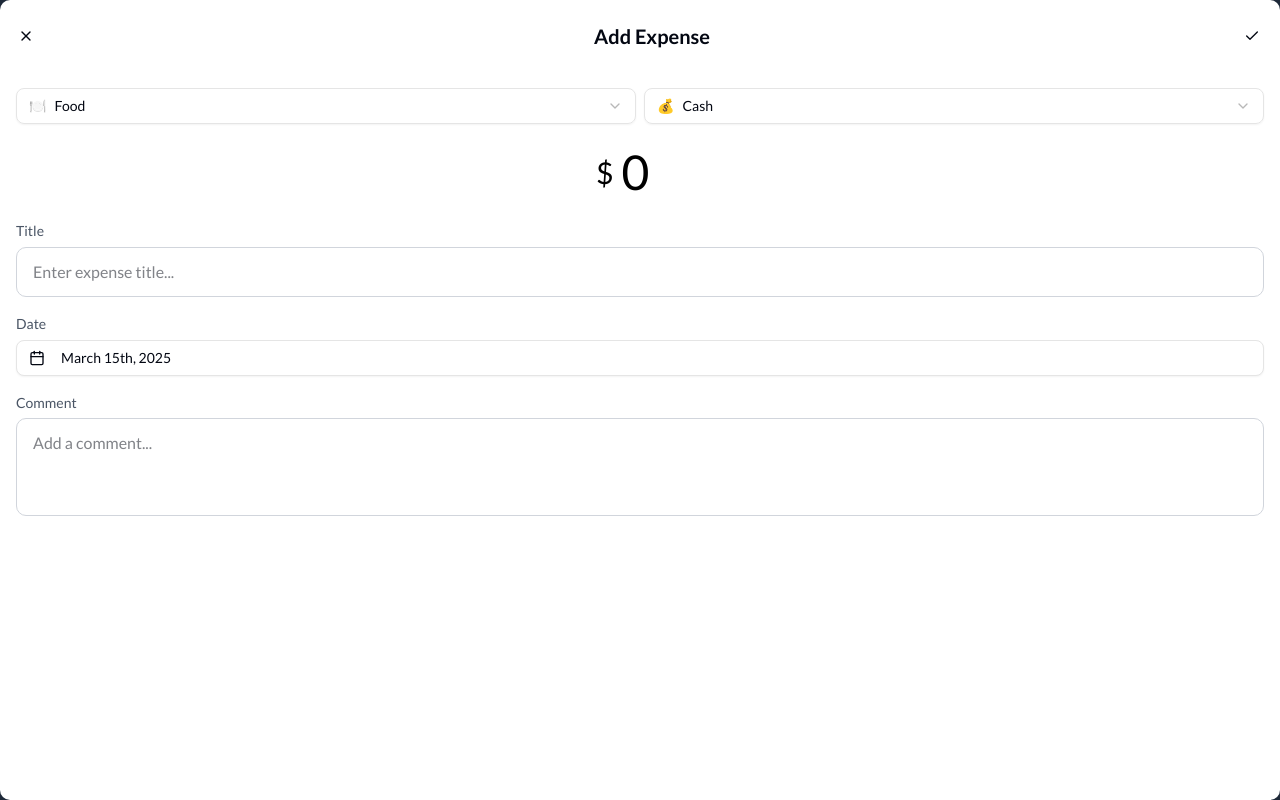
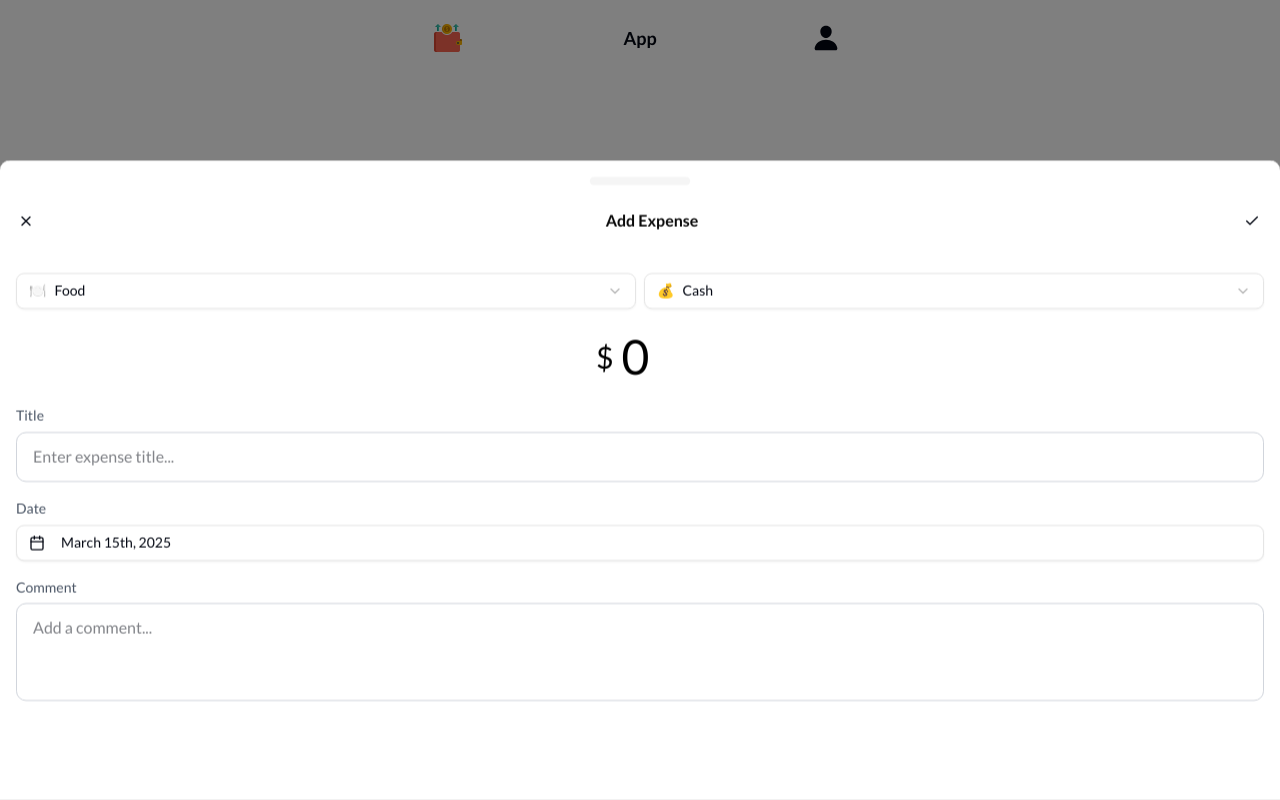
Before and after one commit to sujitIwale/track-wealth, a React (Vite) app: page /expense in a window 1280 px wide. Built offline with nearby package versions, Linux system fonts and the light colour scheme.

Commit message:
feature: adding overview chart section

```diff
--- a/package.json
+++ b/package.json
@@ -10,6 +10,7 @@
     "preview": "vite preview"
   },
   "dependencies": {
+    "@radix-ui/react-dialog": "^1.1.6",
     "@radix-ui/react-dropdown-menu": "^2.1.6",
     "@radix-ui/react-popover": "^1.1.6",
     "@radix-ui/react-select": "^2.1.6",
@@ -33,7 +34,8 @@
     "sonner": "^2.0.1",
     "tailwind-merge": "^3.0.2",
     "tailwindcss": "^4.0.0",
-    "tailwindcss-animate": "^1.0.7"
+    "tailwindcss-animate": "^1.0.7",
+    "vaul": "^1.1.2"
   },
   "devDependencies": {
     "@eslint/js": "^9.21.0",
--- a/src/api/expense.ts
+++ b/src/api/expense.ts
@@ -4,6 +4,9 @@ import client from "./client";
 
 interface GetExpnesesQuery {
   limit?: number;
+  from?: string;
+  to?: string;
+  order?: "asc" | "desc";
 }
 
 export  const expensesApi = {
@@ -14,6 +17,7 @@ export  const expensesApi = {
     return response.data.data;
   },
   createExpense: async (data: ExpenseBase) => {
+    console.log({ data });
     const response = await client.post("/expense/create", data);
     return response.data;
   },
@@ -36,12 +40,15 @@ export  const expensesApi = {
     );
     return response.data.data;
   },
-  getExpenses: async ({ limit }: GetExpnesesQuery) => {
+  getExpenses: async ({ limit, from, to, order }: GetExpnesesQuery) => {
     const response = await client.get<Response<Expense[]>>(
       "/expense",
       {
         params: {
           limit,
+          from,
+          to,
+          order,
         },
       }
     );
--- a/src/components/AddExpense/AddExpense.tsx
+++ b/src/components/AddExpense/AddExpense.tsx
@@ -1,4 +1,3 @@
-import Modal from "../common/Modal/Modal";
 import Typography from "../common/Typography/Typography";
 import { expensesApi } from "../../api/expense";
 import { useEffect, useState } from "react";
@@ -21,13 +20,20 @@ import expensesThunks from "@/store/thunks/expenses";
 import { useAppDispatch } from "@/store/store";
 import Spinner from "../common/Spinner/Spinner";
 import AccountSelector from "./components/AccountSelector";
+import {
+  Drawer,
+  DrawerContent,
+  DrawerHeader,
+  DrawerTitle,
+} from "@/components/ui/drawer";
+
 const initialExpense: ExpenseBase = {
   amount: 0,
   name: "",
   category: "food",
   accountType: "cash",
   comment: "",
-  date: new Date(),
+  date: Date.now(),
 };
 
 type AddExpenseProps = {
@@ -51,7 +57,7 @@ const AddExpense = ({ expenseId, open, onClose }: AddExpenseProps) => {
             category: _expense.category,
             accountType: _expense.accountType,
             comment: _expense.comment,
-            date: new Date(_expense.createdAt),
+            date: new Date(_expense.createdAt).getTime(),
           });
         }
       });
@@ -62,6 +68,7 @@ const AddExpense = ({ expenseId, open, onClose }: AddExpenseProps) => {
     key: keyof ExpenseBase,
     value: ExpenseBase[keyof ExpenseBase]
   ) => {
+    console.log(key, value);
     setExpense((prev) => ({ ...prev, [key]: value }));
   };
 
@@ -90,19 +97,13 @@ const AddExpense = ({ expenseId, open, onClose }: AddExpenseProps) => {
   };
 
   return (
-    <Modal
-      isOpen={open ?? false}
-      onClose={handleClose}
-      showCloseButton={false}
-      size="full"
-    >
-      <Modal.Header className="flex items-center gap-2 py-4 px-2">
+    <Drawer open={open ?? false} onOpenChange={handleClose}>
+      <DrawerContent className="h-[90vh] max-h-[95vh]">
+        <DrawerHeader className="flex items-center justify-between py-4 px-2">
           <Button variant="ghost" size="icon" onClick={handleClose}>
             <X />
           </Button>
-        <Typography variant="h6" className="pl-7">
-          Add Expense
-        </Typography>
+          <DrawerTitle className="pl-7">Add Expense</DrawerTitle>
           <Button
             size="icon"
             variant="ghost"
@@ -116,8 +117,8 @@ const AddExpense = ({ expenseId, open, onClose }: AddExpenseProps) => {
               <Check className="w-6 h-6" />
             )}
           </Button>
-      </Modal.Header>
-      <Modal.Body className="flex flex-col gap-4 p-4">
+        </DrawerHeader>
+        <div className="flex flex-col gap-4 p-4 overflow-y-auto">
           <div className="flex items-center gap-2">
             <CategorySelector
               value={expense.category}
@@ -168,22 +169,16 @@ const AddExpense = ({ expenseId, open, onClose }: AddExpenseProps) => {
               <PopoverContent className="w-auto p-0">
                 <Calendar
                   mode="single"
-                selected={expense.date}
-                onSelect={(date) => date && handleChange("date", date)}
+                  selected={new Date(expense.date)}
+                  onSelect={(date) =>
+                    date && handleChange("date", date.getTime())
+                  }
                   initialFocus
+                  showOutsideDays={false}
                 />
               </PopoverContent>
             </Popover>
           </div>
-        {/* <div className="flex flex-col gap-1">
-          <Typography variant="body2" color="secondary">
-            Category
-          </Typography>
-          <CategorySelector
-            value={expense.category}
-            onValueChange={(val) => handleChange("category", val)}
-          />
-        </div> */}
           <div className="flex flex-col gap-1">
             <Typography variant="body2" color="secondary">
               Comment
@@ -196,8 +191,9 @@ const AddExpense = ({ expenseId, open, onClose }: AddExpenseProps) => {
               onChange={(e) => handleChange("comment", e.target.value)}
             />
           </div>
-      </Modal.Body>
-    </Modal>
+        </div>
+      </DrawerContent>
+    </Drawer>
   );
 };
 
--- /dev/null
+++ b/src/components/ui/drawer.tsx
@@ -0,0 +1,124 @@
+import * as React from "react";
+import { Drawer as DrawerPrimitive } from "vaul";
+
+import { cn } from "@/lib/utils";
+
+function Drawer({
+  ...props
+}: React.ComponentProps<typeof DrawerPrimitive.Root>) {
+  return <DrawerPrimitive.Root data-slot="drawer" {...props} />;
+}
+
+function DrawerTrigger({
+  ...props
+}: React.ComponentProps<typeof DrawerPrimitive.Trigger>) {
+  return <DrawerPrimitive.Trigger data-slot="drawer-trigger" {...props} />;
+}
+
+function DrawerPortal({
+  ...props
+}: React.ComponentProps<typeof DrawerPrimitive.Portal>) {
+  return <DrawerPrimitive.Portal data-slot="drawer-portal" {...props} />;
+}
+
+function DrawerClose({
+  ...props
+}: React.ComponentProps<typeof DrawerPrimitive.Close>) {
+  return <DrawerPrimitive.Close data-slot="drawer-close" {...props} />;
+}
+
+function DrawerOverlay({
+  className,
+  ...props
+}: React.ComponentProps<typeof DrawerPrimitive.Overlay>) {
+  return (
+    <DrawerPrimitive.Overlay
+      data-slot="drawer-overlay"
+      className={cn(
+        "data-[state=open]:animate-in data-[state=closed]:animate-out data-[state=closed]:fade-out-0 data-[state=open]:fade-in-0 fixed inset-0 z-50 bg-black/50",
+        className
+      )}
+      {...props}
+    />
+  );
+}
+
+function DrawerContent({
+  className,
+  children,
+  ...props
+}: React.ComponentProps<typeof DrawerPrimitive.Content>) {
+  return (
+    <DrawerPortal data-slot="drawer-portal">
+      <DrawerOverlay />
+      <DrawerPrimitive.Content
+        data-slot="drawer-content"
+        className={cn(
+          "group/drawer-content bg-background fixed z-50 flex h-auto flex-col",
+          "data-[vaul-drawer-direction=top]:inset-x-0 data-[vaul-drawer-direction=top]:top-0 data-[vaul-drawer-direction=top]:mb-24 data-[vaul-drawer-direction=top]:max-h-[80vh] data-[vaul-drawer-direction=top]:rounded-b-lg data-[vaul-drawer-direction=top]:border-b",
+          "data-[vaul-drawer-direction=bottom]:inset-x-0 data-[vaul-drawer-direction=bottom]:bottom-0 data-[vaul-drawer-direction=bottom]:mt-24 data-[vaul-drawer-direction=bottom]:max-h-[80vh] data-[vaul-drawer-direction=bottom]:rounded-t-lg data-[vaul-drawer-direction=bottom]:border-t",
+          "data-[vaul-drawer-direction=right]:inset-y-0 data-[vaul-drawer-direction=right]:right-0 data-[vaul-drawer-direction=right]:w-3/4 data-[vaul-drawer-direction=right]:border-l data-[vaul-drawer-direction=right]:sm:max-w-sm",
+          "data-[vaul-drawer-direction=left]:inset-y-0 data-[vaul-drawer-direction=left]:left-0 data-[vaul-drawer-direction=left]:w-3/4 data-[vaul-drawer-direction=left]:border-r data-[vaul-drawer-direction=left]:sm:max-w-sm",
+          className
+        )}
+        {...props}
+      >
+        <div className="bg-muted mx-auto mt-4 hidden h-2 w-[100px] shrink-0 rounded-full group-data-[vaul-drawer-direction=bottom]/drawer-content:block" />
+        {children}
+      </DrawerPrimitive.Content>
+    </DrawerPortal>
+  );
+}
+
+function DrawerHeader({ className, ...props }: React.ComponentProps<"div">) {
+  return <div data-slot="drawer-header" className={className} {...props} />;
+}
+
+function DrawerFooter({ className, ...props }: React.ComponentProps<"div">) {
+  return (
+    <div
+      data-slot="drawer-footer"
+      className={cn("mt-auto flex flex-col gap-2 p-4", className)}
+      {...props}
+    />
+  );
+}
+
+function DrawerTitle({
+  className,
+  ...props
+}: React.ComponentProps<typeof DrawerPrimitive.Title>) {
+  return (
+    <DrawerPrimitive.Title
+      data-slot="drawer-title"
+      className={cn("text-foreground font-semibold", className)}
+      {...props}
+    />
+  );
+}
+
+function DrawerDescription({
+  className,
+  ...props
+}: React.ComponentProps<typeof DrawerPrimitive.Description>) {
+  return (
+    <DrawerPrimitive.Description
+      data-slot="drawer-description"
+      className={cn("text-muted-foreground text-sm", className)}
+      {...props}
+    />
+  );
+}
+
+export {
+  Drawer,
+  DrawerPortal,
+  DrawerOverlay,
+  DrawerTrigger,
+  DrawerClose,
+  DrawerContent,
+  DrawerHeader,
+  DrawerFooter,
+  DrawerTitle,
+  DrawerDescription,
+};
--- /dev/null
+++ b/src/components/ui/skeleton.tsx
@@ -0,0 +1,13 @@
+import { cn } from "@/lib/utils"
+
+function Skeleton({ className, ...props }: React.ComponentProps<"div">) {
+  return (
+    <div
+      data-slot="skeleton"
+      className={cn("bg-accent animate-pulse rounded-md", className)}
+      {...props}
+    />
+  )
+}
+
+export { Skeleton }
--- a/src/pages/dashboard/components/Overview/Chart.tsx
+++ b/src/pages/dashboard/components/Overview/Chart.tsx
@@ -1,41 +1,61 @@
-import { Line, LineChart, ResponsiveContainer, Tooltip, XAxis } from "recharts";
+import {
+  Line,
+  LineChart,
+  ResponsiveContainer,
+  Tooltip,
+  BarChart,
+  Bar,
+} from "recharts";
+import { Expense } from "@/types/expense";
 
-const chartData = [
-  { month: "January", desktop: 186, mobile: 80 },
-  { month: "February", desktop: 305, mobile: 200 },
-  { month: "March", desktop: 237, mobile: 120 },
-  { month: "April", desktop: 73, mobile: 190 },
-  { month: "May", desktop: 209, mobile: 130 },
-  { month: "June", desktop: 214, mobile: 140 },
-];
+interface ChartProps {
+  expenses: Expense[];
+}
 
-const Chart = () => {
+const Chart = ({ expenses }: ChartProps) => {
+  const chartData = expenses.map((expense) => ({
+    date: new Date(expense.createdAt).toLocaleDateString("en-US", {
+      month: "short",
+      day: "numeric",
+    }),
+    amount: expense.amount,
+  }));
+
   return (
     <ResponsiveContainer width="100%" height={200}>
+      {expenses.length > 7 ? (
         <LineChart data={chartData}>
-        <XAxis
-          dataKey="month"
-          stroke="#888888"
-          fontSize={12}
-          tickLine={false}
-          axisLine={false}
+          <Tooltip
+            contentStyle={{
+              backgroundColor: "white",
+              border: "none",
+              borderRadius: "8px",
+              boxShadow: "0 2px 8px rgba(0,0,0,0.1)",
+            }}
+            labelFormatter={(label) => `Date: ${label}`}
           />
-        <Tooltip />
           <Line
             type="monotone"
-          dataKey="desktop"
+            dataKey="amount"
             stroke="var(--chart-1)"
             strokeWidth={2}
             dot={false}
           />
-        {/* <Line
-          type="monotone"
-          dataKey="mobile"
-          stroke="var(--chart-2)"
-          strokeWidth={2}
-          dot={false}
-        /> */}
         </LineChart>
+      ) : (
+        <BarChart data={chartData}>
+          <Tooltip
+            contentStyle={{
+              backgroundColor: "white",
+              border: "none",
+              borderRadius: "8px",
+              boxShadow: "0 2px 8px rgba(0,0,0,0.1)",
+            }}
+            labelFormatter={(label) => `Date: ${label}`}
+          />
+          <Bar dataKey="amount" fill="var(--chart-1)" />
+        </BarChart>
+      )}
     </ResponsiveContainer>
   );
 };
--- a/src/pages/dashboard/components/Overview/Overview.tsx
+++ b/src/pages/dashboard/components/Overview/Overview.tsx
@@ -1,28 +1,107 @@
 import Typography from "@/components/common/Typography/Typography";
 import { Tabs, TabsList, TabsTrigger } from "@/components/ui/tabs";
 import Chart from "./Chart";
-import { useState } from "react";
+import { useEffect, useState } from "react";
+import { Expense } from "@/types/expense";
+import { expensesApi } from "@/api/expense";
+import { STATUS } from "@/types/common";
+import { Skeleton } from "@/components/ui/skeleton";
 
 const Overview = () => {
+  const [status, setStatus] = useState<STATUS>(STATUS.IDLE);
   const [selectedTab, setSelectedTab] = useState("month");
+  const [expenses, setExpenses] = useState<Expense[]>([]);
+
+  useEffect(() => {
+    const fetchExpenses = async () => {
+      setStatus(STATUS.LOADING);
+      try {
+        const to = new Date();
+        const from = new Date();
+        let response;
+
+        if (selectedTab === "all") {
+          response = await expensesApi.getExpenses({ order: "asc" });
+        } else {
+          switch (selectedTab) {
+            case "day":
+              from.setDate(from.getDate() - 1);
+              break;
+            case "week":
+              from.setDate(from.getDate() - 7);
+              break;
+            case "month":
+              from.setMonth(from.getMonth() - 1);
+              break;
+            case "year":
+              from.setFullYear(from.getFullYear() - 1);
+              break;
+          }
+          response = await expensesApi.getExpenses({
+            from: from.toISOString(),
+            to: to.toISOString(),
+            order: "asc",
+          });
+        }
+        setExpenses(response);
+        setStatus(STATUS.SUCCESS);
+      } catch (error: unknown) {
+        setStatus(STATUS.ERROR);
+        console.log(error);
+      }
+    };
+
+    fetchExpenses();
+  }, [selectedTab]);
+
+  const getTitle = () => {
+    switch (selectedTab) {
+      case "all":
+        return "All Time Expenses";
+      case "day":
+        return "Today's Expenses";
+      case "week":
+        return "This Week's Expenses";
+      case "month":
+        return "This Month's Expenses";
+      case "year":
+        return "This Year's Expenses";
+      default:
+        return "Expenses";
+    }
+  };
+
+  const totalAmount = expenses.reduce(
+    (sum, expense) => sum + expense.amount,
+    0
+  );
+
   return (
     <>
-      {/* <div className="bg-green-300 fixed top-0 left-0 w-full h-[400px] -z-10" /> */}
       <div className="flex flex-col gap-4 p-4 mb-10">
         <div className="flex flex-col gap-2 items-center justify-between">
-          <Typography variant="h6" className="text-gray-600">
-            {selectedTab === "month" ? "This Month's Expenses" : "All Time"}
+          <Typography variant="h6" className="text-gray-600 font-semibold">
+            {getTitle()}
           </Typography>
-          <Typography variant="h6" className="text-gray-600">
-            $1000
-          </Typography>
+          {status === STATUS.LOADING ? (
+            <Skeleton className="h-6 w-24" />
+          ) : (
+            <Typography variant="h6" className="text-primary font-bold">
+              ${totalAmount.toLocaleString()}
+            </Typography>
+          )}
         </div>
-        <Chart />
+        {status === STATUS.LOADING ? (
+          <Skeleton className="h-[200px] w-full" />
+        ) : (
+          <Chart expenses={expenses} />
+        )}
         <Tabs
           defaultValue="month"
           onValueChange={(value) => setSelectedTab(value)}
+          className="w-full"
         >
-          <TabsList className="w-full">
+          <TabsList className="w-full grid grid-cols-5">
             <TabsTrigger value="all">All</TabsTrigger>
             <TabsTrigger value="day">Day</TabsTrigger>
             <TabsTrigger value="week">Week</TabsTrigger>
--- a/src/pages/dashboard/components/RecentExpenses.tsx
+++ b/src/pages/dashboard/components/RecentExpenses.tsx
@@ -12,6 +12,7 @@ const RecentExpenses = () => {
     const fetchRecentExpenses = async () => {
       const recentExpenses = await expensesApi.getExpenses({
         limit: 5,
+        order: "desc",
         // sort: "date",
         // order: "desc"
       });
--- a/src/types/expense.ts
+++ b/src/types/expense.ts
@@ -7,7 +7,7 @@ export type ExpenseBase = {
   category: Category;
   accountType: AccountType;
   comment?: string;
-  date: Date;
+  date: number;
 };
 
 export type Expense = ExpenseBase & {
```
Also changed, not shown: src/components/ui/calendar.tsx (+7 -7 lines), 1 other file (tests, documents, lock files or other folders). Lines whose indentation alone changed are shown as unchanged.
